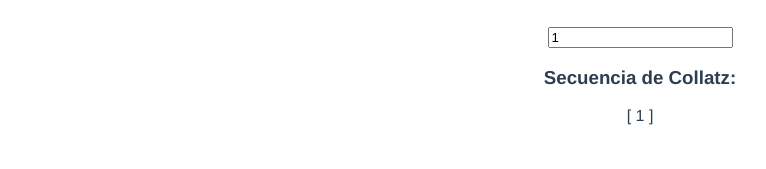
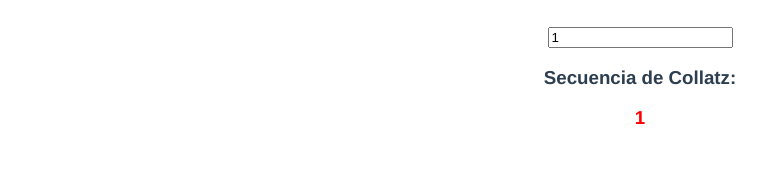
Before and after one commit to angeldzz/vuelunes, a Vue app: page / in a window 1280 px wide. Shown: the part 131-300 px from the top of the page, without its empty margins (0-766 px from the left). Built offline with nearby package versions, Linux system fonts and the light colour scheme.

Commit message:
arreglo numeros repes

```diff
--- a/src/components/CollatzComponent.vue
+++ b/src/components/CollatzComponent.vue
@@ -2,11 +2,9 @@
   <div>
     <h1>Collatz</h1>
     <input type="number" v-model="numero">
-    <div v-if="numero > 0">
       <h3>Secuencia de Collatz:</h3>
-      <p> {{ $filters.collatz(numero) }}</p>
+      <div v-html="$filters.collatz(numero)"></div>
     </div>
-  </div>
 </template>
 
 <script>
--- a/src/main.js
+++ b/src/main.js
@@ -7,17 +7,18 @@ app.config.globalProperties.$filters = {
     collatz(numero){
         numero = parseInt(numero);
 
-        let numeros = [numero];
+        let numeros = [];
         while(numero !== 1){
             if(numero % 2 === 0){
+                numeros.push(`<h3 style="color:green;">${numero}</h3>`);
                 numero = numero / 2;
-                numeros.push(numero);
             }else{
+                numeros.push(`<h3 style="color:red;">${numero}</h3>`);
                 numero = numero * 3 + 1;
-                numeros.push(numero);
             }
         }
-        return numeros;
+            numeros.push(`<h3 style="color:red;">1</h3>`);
+        return numeros.join("");
     }
 }
 app.use(router).mount('#app')
```
